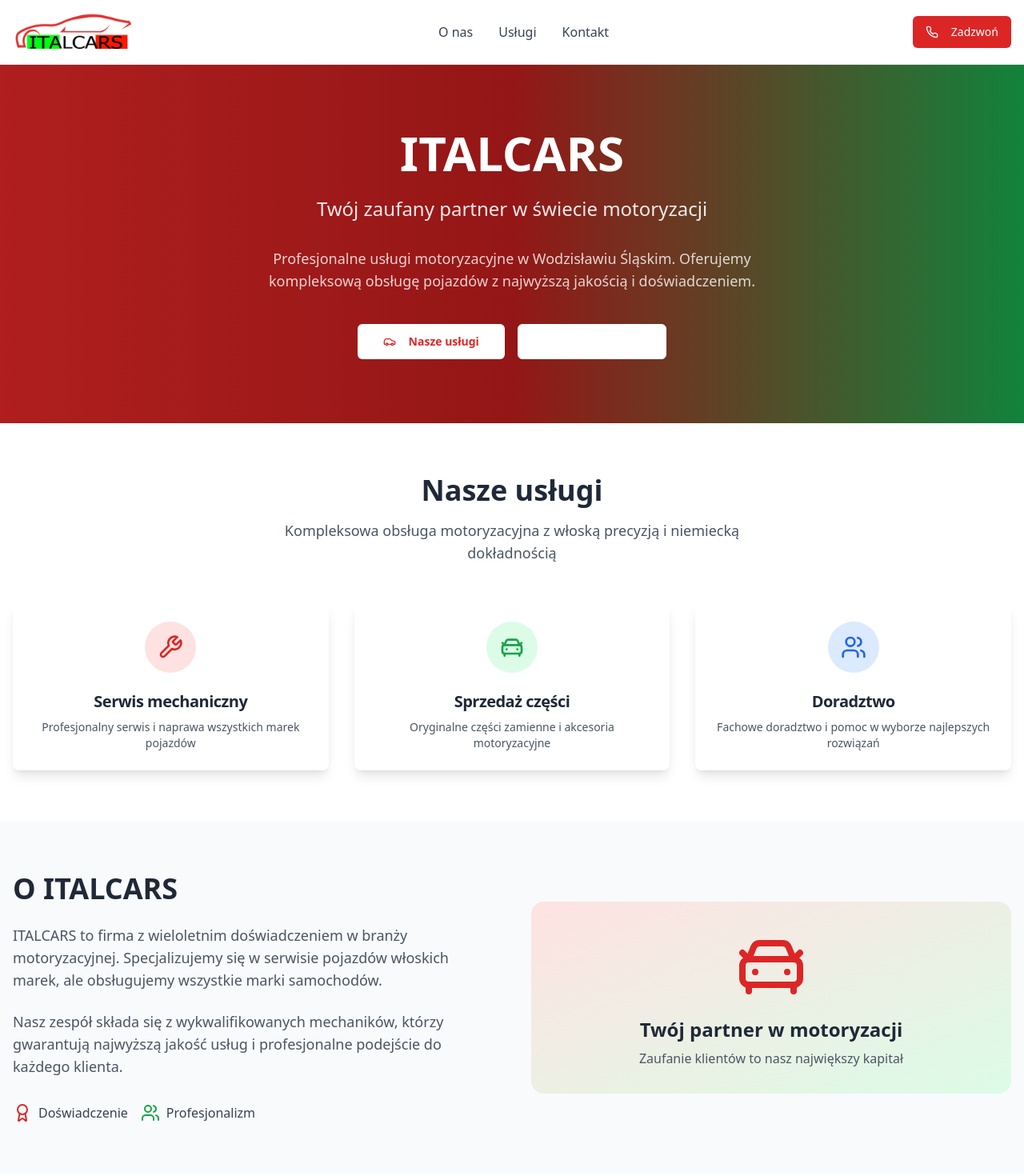
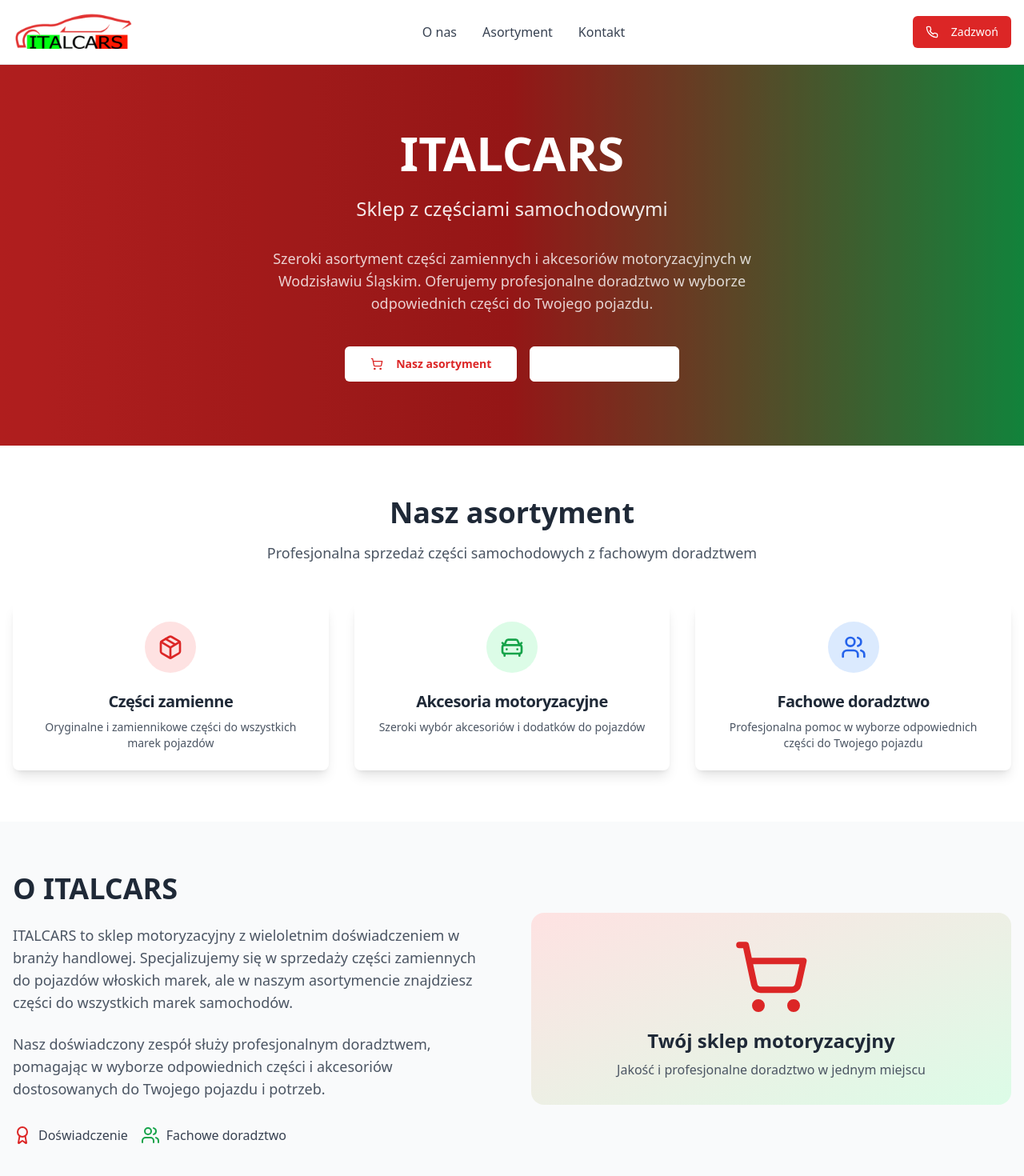
Before and after one commit to Du05h3/italcars-web-wheels, a React (Vite) app: page / in a window 1280 px wide. Shown: the top 1470 px of the page at 80% size. Built offline with nearby package versions, Linux system fonts and the light colour scheme.

Commit message:
Remove service information
Focus on parts sales and advisory services.

```diff
--- a/index.html
+++ b/index.html
@@ -4,13 +4,13 @@
   <head>
     <meta charset="UTF-8" />
     <meta name="viewport" content="width=device-width, initial-scale=1.0" />
-    <title>ITALCARS - Profesjonalne usługi motoryzacyjne - Wodzisław Śląski</title>
-    <meta name="description" content="ITALCARS - sklep motoryzacyjny w Wodzisławiu Śląskim. Serwis mechaniczny, sprzedaż części zamiennych i doradztwo motoryzacyjne. Czyżowicka 9, tel. 32 454 67 28" />
+    <title>ITALCARS - Sklep z częściami samochodowymi - Wodzisław Śląski</title>
+    <meta name="description" content="ITALCARS - sklep z częściami samochodowymi w Wodzisławiu Śląskim. Sprzedaż części zamiennych, akcesoriów motoryzacyjnych i fachowe doradztwo. Czyżowicka 9, tel. 32 454 67 28" />
     <meta name="author" content="ITALCARS" />
     <link rel="icon" href="/lovable-uploads/0621803d-e791-4378-9f61-967ffcdf2aaf.png" type="image/png">
 
-    <meta property="og:title" content="ITALCARS - Profesjonalne usługi motoryzacyjne" />
-    <meta property="og:description" content="Sklep motoryzacyjny w Wodzisławiu Śląskim. Serwis, części zamienne i doradztwo." />
+    <meta property="og:title" content="ITALCARS - Sklep z częściami samochodowymi" />
+    <meta property="og:description" content="Sklep z częściami samochodowymi w Wodzisławiu Śląskim. Części zamienne, akcesoria i fachowe doradztwo." />
     <meta property="og:type" content="website" />
     <meta property="og:image" content="/lovable-uploads/0621803d-e791-4378-9f61-967ffcdf2aaf.png" />
 
--- a/src/pages/Index.tsx
+++ b/src/pages/Index.tsx
@@ -1,5 +1,5 @@
 
-import { CarFront, Phone, MapPin, Clock, Wrench, Car, Users, Award } from "lucide-react";
+import { CarFront, Phone, MapPin, Clock, Package, Car, Users, Award, ShoppingCart } from "lucide-react";
 import { Button } from "@/components/ui/button";
 import { Card, CardContent, CardDescription, CardHeader, CardTitle } from "@/components/ui/card";
 
@@ -18,7 +18,7 @@ const Index = () => {
           </div>
           <nav className="hidden md:flex space-x-8">
             <a href="#o-nas" className="text-gray-700 hover:text-red-600 transition-colors font-medium">O nas</a>
-            <a href="#uslugi" className="text-gray-700 hover:text-red-600 transition-colors font-medium">Usługi</a>
+            <a href="#asortyment" className="text-gray-700 hover:text-red-600 transition-colors font-medium">Asortyment</a>
             <a href="#kontakt" className="text-gray-700 hover:text-red-600 transition-colors font-medium">Kontakt</a>
           </nav>
           <Button className="bg-red-600 hover:bg-red-700 text-white">
@@ -37,16 +37,16 @@ const Index = () => {
               ITALCARS
             </h1>
             <p className="text-xl md:text-2xl mb-8 opacity-90 animate-fade-in">
-              Twój zaufany partner w świecie motoryzacji
+              Sklep z częściami samochodowymi
             </p>
             <p className="text-lg mb-10 opacity-80 max-w-2xl mx-auto animate-fade-in">
-              Profesjonalne usługi motoryzacyjne w Wodzisławiu Śląskim.
-              Oferujemy kompleksową obsługę pojazdów z najwyższą jakością i doświadczeniem.
+              Szeroki asortyment części zamiennych i akcesoriów motoryzacyjnych w Wodzisławiu Śląskim.
+              Oferujemy profesjonalne doradztwo w wyborze odpowiednich części do Twojego pojazdu.
             </p>
             <div className="flex flex-col sm:flex-row gap-4 justify-center animate-fade-in">
               <Button size="lg" className="bg-white text-red-600 hover:bg-gray-100 font-semibold">
-                <Car className="w-5 h-5 mr-2" />
-                Nasze usługi
+                <ShoppingCart className="w-5 h-5 mr-2" />
+                Nasz asortyment
               </Button>
               <Button size="lg" variant="outline" className="border-white text-white hover:bg-white hover:text-red-600 font-semibold">
                 <MapPin className="w-5 h-5 mr-2" />
@@ -58,12 +58,12 @@ const Index = () => {
       </section>
 
       {/* Services Section */}
-      <section id="uslugi" className="py-16 bg-white">
+      <section id="asortyment" className="py-16 bg-white">
         <div className="container mx-auto px-4">
           <div className="text-center mb-12">
-            <h2 className="text-3xl md:text-4xl font-bold text-gray-800 mb-4">Nasze usługi</h2>
+            <h2 className="text-3xl md:text-4xl font-bold text-gray-800 mb-4">Nasz asortyment</h2>
             <p className="text-lg text-gray-600 max-w-2xl mx-auto">
-              Kompleksowa obsługa motoryzacyjna z włoską precyzją i niemiecką dokładnością
+              Profesjonalna sprzedaż części samochodowych z fachowym doradztwem
             </p>
           </div>
 
@@ -71,13 +71,13 @@ const Index = () => {
             <Card className="hover:shadow-xl transition-all duration-300 border-0 shadow-lg hover:scale-105">
               <CardHeader className="text-center pb-2">
                 <div className="w-16 h-16 bg-red-100 rounded-full flex items-center justify-center mx-auto mb-4">
-                  <Wrench className="w-8 h-8 text-red-600" />
+                  <Package className="w-8 h-8 text-red-600" />
                 </div>
-                <CardTitle className="text-xl font-bold text-gray-800">Serwis mechaniczny</CardTitle>
+                <CardTitle className="text-xl font-bold text-gray-800">Części zamienne</CardTitle>
               </CardHeader>
               <CardContent>
                 <CardDescription className="text-center text-gray-600">
-                  Profesjonalny serwis i naprawa wszystkich marek pojazdów
+                  Oryginalne i zamiennikowe części do wszystkich marek pojazdów
                 </CardDescription>
               </CardContent>
             </Card>
@@ -87,11 +87,11 @@ const Index = () => {
                 <div className="w-16 h-16 bg-green-100 rounded-full flex items-center justify-center mx-auto mb-4">
                   <CarFront className="w-8 h-8 text-green-600" />
                 </div>
-                <CardTitle className="text-xl font-bold text-gray-800">Sprzedaż części</CardTitle>
+                <CardTitle className="text-xl font-bold text-gray-800">Akcesoria motoryzacyjne</CardTitle>
               </CardHeader>
               <CardContent>
                 <CardDescription className="text-center text-gray-600">
-                  Oryginalne części zamienne i akcesoria motoryzacyjne
+                  Szeroki wybór akcesoriów i dodatków do pojazdów
                 </CardDescription>
               </CardContent>
             </Card>
@@ -101,11 +101,11 @@ const Index = () => {
                 <div className="w-16 h-16 bg-blue-100 rounded-full flex items-center justify-center mx-auto mb-4">
                   <Users className="w-8 h-8 text-blue-600" />
                 </div>
-                <CardTitle className="text-xl font-bold text-gray-800">Doradztwo</CardTitle>
+                <CardTitle className="text-xl font-bold text-gray-800">Fachowe doradztwo</CardTitle>
               </CardHeader>
               <CardContent>
                 <CardDescription className="text-center text-gray-600">
-                  Fachowe doradztwo i pomoc w wyborze najlepszych rozwiązań
+                  Profesjonalna pomoc w wyborze odpowiednich części do Twojego pojazdu
                 </CardDescription>
               </CardContent>
             </Card>
@@ -120,13 +120,13 @@ const Index = () => {
             <div>
               <h2 className="text-3xl md:text-4xl font-bold text-gray-800 mb-6">O ITALCARS</h2>
               <p className="text-lg text-gray-600 mb-6">
-                ITALCARS to firma z wieloletnim doświadczeniem w branży motoryzacyjnej.
-                Specjalizujemy się w serwisie pojazdów włoskich marek, ale obsługujemy
-                wszystkie marki samochodów.
+                ITALCARS to sklep motoryzacyjny z wieloletnim doświadczeniem w branży handlowej.
+                Specjalizujemy się w sprzedaży części zamiennych do pojazdów włoskich marek,
+                ale w naszym asortymencie znajdziesz części do wszystkich marek samochodów.
               </p>
               <p className="text-lg text-gray-600 mb-8">
-                Nasz zespół składa się z wykwalifikowanych mechaników, którzy gwarantują
-                najwyższą jakość usług i profesjonalne podejście do każdego klienta.
+                Nasz doświadczony zespół służy profesjonalnym doradztwem, pomagając w wyborze
+                odpowiednich części i akcesoriów dostosowanych do Twojego pojazdu i potrzeb.
               </p>
               <div className="flex items-center space-x-4">
                 <div className="flex items-center space-x-2">
@@ -135,15 +135,15 @@ const Index = () => {
                 </div>
                 <div className="flex items-center space-x-2">
                   <Users className="w-6 h-6 text-green-600" />
-                  <span className="text-gray-700 font-medium">Profesjonalizm</span>
+                  <span className="text-gray-700 font-medium">Fachowe doradztwo</span>
                 </div>
               </div>
             </div>
             <div className="bg-gradient-to-br from-red-100 to-green-100 rounded-2xl p-8 text-center">
-              <CarFront className="w-24 h-24 text-red-600 mx-auto mb-4" />
-              <h3 className="text-2xl font-bold text-gray-800 mb-2">Twój partner w motoryzacji</h3>
+              <ShoppingCart className="w-24 h-24 text-red-600 mx-auto mb-4" />
+              <h3 className="text-2xl font-bold text-gray-800 mb-2">Twój sklep motoryzacyjny</h3>
               <p className="text-gray-600">
-                Zaufanie klientów to nasz największy kapitał
+                Jakość i profesjonalne doradztwo w jednym miejscu
               </p>
             </div>
           </div>
```
